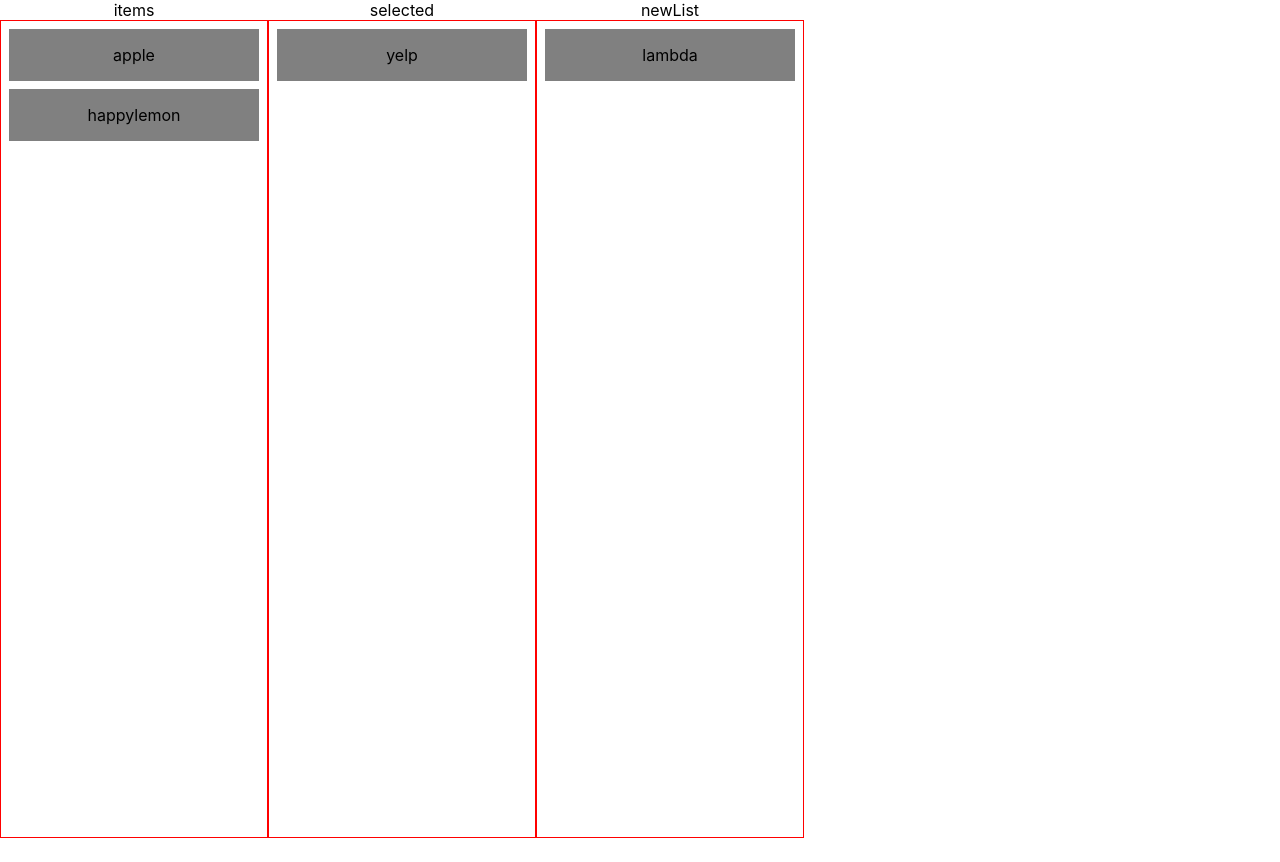
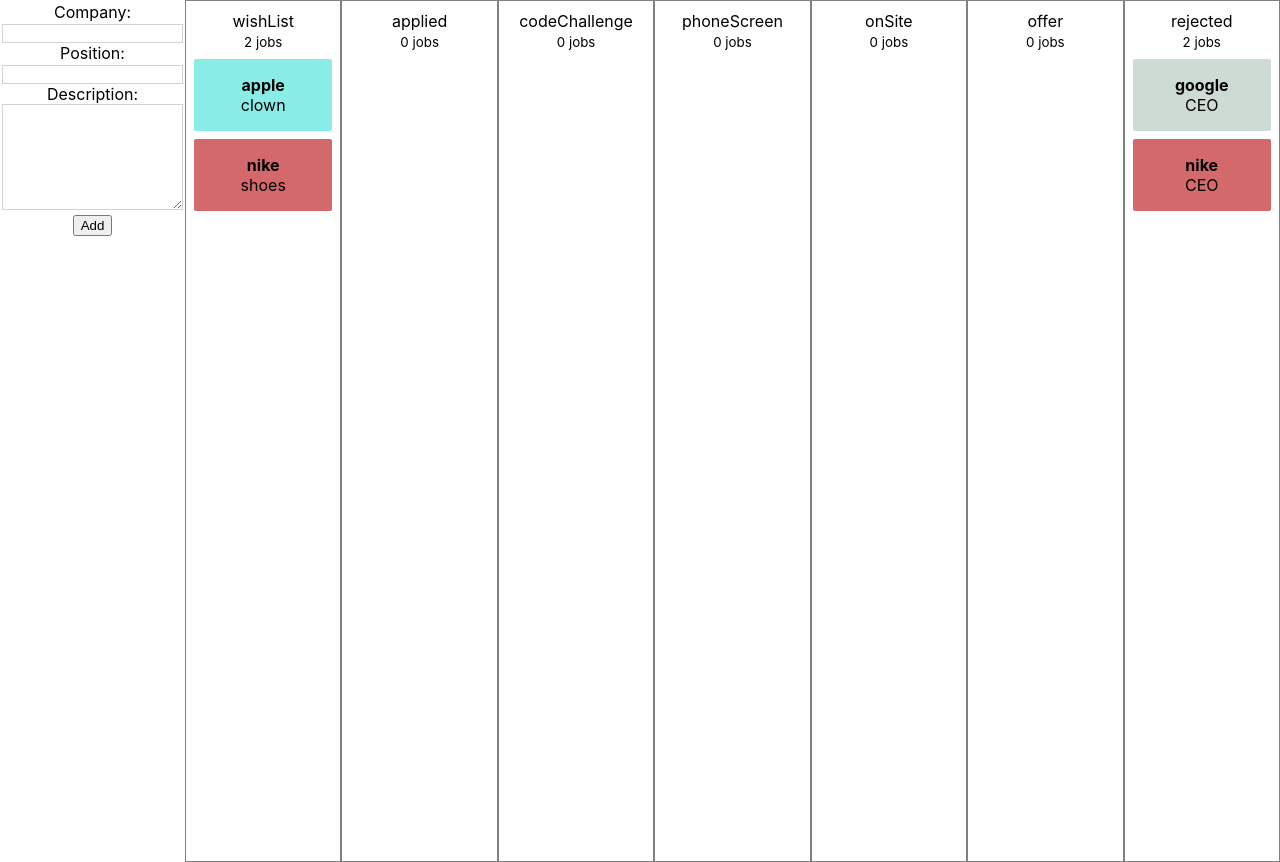
Before and after one commit to ivyc81/hunter-clone, a React (Create React App) app: page / in a window 1280 px wide. Before the commit the page ends 838 px from the top, so only its background shows below. Built offline with nearby package versions, Linux system fonts and the light colour scheme; data requests are answered from the project's data file.

Commit message:
add NewJobForm

```diff
--- a/db.json
+++ b/db.json
@@ -1,24 +1,35 @@
 {
-  "items": [
+  "wishList": [
     {
       "id": 1,
-      "content": "apple"
+      "company": "apple",
+      "position": "clown",
+      "color": "#88ede7"
     },
     {
-      "id": 4,
-      "content": "happylemon"
+      "company": "nike",
+      "position": "shoes",
+      "color": "rgb(211, 105, 107)",
+      "id": 2
     }
   ],
-  "selected": [
+  "applied": [],
+  "codeChallenge": [],
+  "phoneScreen": [],
+  "onSite": [],
+  "offer": [],
+  "rejected": [
     {
-      "id": 2,
-      "content": "yelp"
-    }
-  ],
-  "newList": [
+      "company": "google",
+      "position": "CEO",
+      "color": "rgb(206, 219, 212)",
+      "id": 3
+    },
     {
-      "id": 3,
-      "content": "lambda"
+      "company": "nike",
+      "position": "CEO",
+      "color": "rgb(211, 105, 107)",
+      "id": 4
     }
   ]
 }
--- a/src/App.js
+++ b/src/App.js
@@ -3,13 +3,7 @@
 import './App.css';
 import apiHelper from './api';
 import Column from './Column';
-
-// fake data generator
-const getItems = (count, offset = 0) =>
-  Array.from({ length: count }, (v, k) => k).map(k => ({
-    id: `item-${k + offset}`,
-    content: `item ${k + offset}`
-  }));
+import NewJobForm from './NewJobForm';
 
 // a little function to help us with reordering the result
 const reorder = (list, startIndex, endIndex) => {
@@ -43,30 +37,57 @@
   return result;
 };
 
+const chooseColor = (companyName) =>{
+  let R = 0;
+  let G = 0;
+  let B = 0;
+
+  for(let i = 0; i < companyName.length; i++){
+    if(i % 3 === 0){
+      R += companyName.charCodeAt(i);
+    } else if (i % 3 === 1){
+      G += companyName.charCodeAt(i);
+    } else {
+      B += companyName.charCodeAt(i);
+    }
+  }
+
+  console.log(R, G, B)
+  return `rgb(${R % 255}, ${G % 255}, ${B % 255})`;
+}
+
 class App extends Component {
-  state = {
-    items: [],
-    selected: [],
-    newList: [],
-  };
+  constructor(props){
+    super(props);
+    this.state = {
+      wishList: [],
+      applied: [],
+      codeChallenge: [],
+      phoneScreen: [],
+      onSite: [],
+      offer: [],
+      rejected: [],
+    };
+    this.addItem = this.addItem.bind(this);
+  }
 
   async componentDidMount(){
-    let items = await apiHelper.getResource('items');
-    let selected = await apiHelper.getResource('selected');
-    let newList = await apiHelper.getResource('newList');
+    const state = {};
 
-    this.setState({items, selected, newList})
+    for(let key in this.state){
+      state[key] = await apiHelper.getResource(`${key}`);
+    }
+
+    this.setState(state)
   }
 
-  /**
-   * A semi-generic way to handle multiple lists. Matches
-   * the IDs of the droppable container to the names of the
-   * source arrays stored in the state.
-   */
-  // id2List = {
-  //   droppable: 'items',
-  //   droppable2: 'selected'
-  // };
+  async addItem(resource, data){
+    const companyName = data.company;
+    const color = chooseColor(companyName);
+    data.color = color;
+    const result = await apiHelper.addResource('wishList', data);
+    this.setState({wishList: [...this.state.wishList, result] });
+  }
 
   getList = id => this.state[id];
 
@@ -107,6 +128,7 @@
   };
 
   createColumns() {
+
     const arr = [];
     for (let key in this.state) {
       arr.push(<Column key={key} title={key} droppableId={key} items={this.state[key]} />);
@@ -122,6 +144,7 @@
     return (
       <DragDropContext onDragEnd={this.onDragEnd}>
         <div className='App'>
+          <NewJobForm triggerAddJob={this.addItem}/>
           {columns}
         </div>
       </DragDropContext>
--- a/src/Card.js
+++ b/src/Card.js
@@ -4,14 +4,15 @@
 
 const grid = 8;
 
-const getItemStyle = (isDragging, draggableStyle) => ({
+const getItemStyle = (isDragging, draggableStyle, color) => ({
   // some basic styles to make the items look a bit nicer
   userSelect: 'none',
   padding: grid * 2,
   margin: `0 0 ${grid}px 0`,
+  borderRadius: 2,
 
   // change background colour if dragging
-  background: isDragging ? 'lightgreen' : 'grey',
+  background: isDragging ? 'lightgreen' : `${color}`,
 
   // styles we need to apply on draggables
   ...draggableStyle
@@ -31,9 +32,11 @@
         {...provided.dragHandleProps}
         style={getItemStyle(
           snapshot.isDragging,
-          provided.draggableProps.style
+          provided.draggableProps.style,
+          item.color
           )}>
-            {item.content}
+            <div><b>{item.company}</b></div>
+            <div>{item.position}</div>
         </div>
       )}
     </Draggable>
--- a/src/Column.js
+++ b/src/Column.js
@@ -6,8 +6,14 @@
 const grid = 8;
 
 const StyledDiv = styled.div`
-  border: 1px solid red;
-  width: 250px;
+  border: 1px solid grey;
+  width: 12.5vw;
+  padding: 10px 0;
+`;
+
+const StyledDrop = styled.div`
+  box-sizing: border-box;
+  width: 100%;
   padding: ${grid}px;
   min-height: 100vh;
 `;
@@ -28,21 +34,22 @@
 function Column(props) {
   const {droppableId, items, title} = props;
   return (
-    <div>
-      {title}
+    <StyledDiv>
+      <div>{title}</div>
+      <div><small>{items.length} jobs</small></div>
       <Droppable droppableId={droppableId}>
       {(provided, snapshot) => (
-        <StyledDiv
+        <StyledDrop
         ref={provided.innerRef}>
           {items.map((item, index) => (
             <Card key={item.id} item={item} index={index} />
             ))}
           <div style={getStyle(snapshot.isDraggingOver)}></div>
           {provided.placeholder}
-        </StyledDiv>
+        </StyledDrop>
       )}
     </Droppable>
-  </div>
+  </StyledDiv>
   );
 }
 
--- /dev/null
+++ b/src/NewJobForm.js
@@ -0,0 +1,56 @@
+import React, { Component } from 'react';
+import styled from 'styled-components';
+
+const StyledForm = styled.form`
+  padding: 2px;
+`;
+
+const StyledInput = styled.input`
+  box-sizing: border-box;
+  width: 100%;
+  border: 1px solid lightgrey;
+`;
+
+const StyledTextArea = styled.textarea`
+  height: 100px;
+  border-width: 2px;
+  border-style: inset;
+  border: 1px solid lightgrey;
+`;
+
+class NewJobForm extends Component{
+  constructor(props){
+    super(props);
+    this.state={
+      company: '',
+      position: '',
+      description: '',
+    }
+    this.handleChange = this.handleChange.bind(this);
+    this.handleSubmit = this.handleSubmit.bind(this);
+  }
+
+  handleChange(evt){
+    this.setState({[evt.target.name]: evt.target.value});
+  }
+
+  handleSubmit(evt){
+    evt.preventDefault();
+    this.props.triggerAddJob('', this.state);
+  }
+
+  render(){
+    return(
+      <StyledForm onSubmit={this.handleSubmit}>
+        <label htmlFor="company">Company:</label><br/>
+        <StyledInput onChange={this.handleChange} value={this.state.company} name="company" /><br/>
+        <label htmlFor="position">Position:</label><br/>
+        <StyledInput onChange={this.handleChange} value={this.state.position} name="position" /><br/>
+        <label htmlFor="description">Description:</label><br/>
+        <StyledTextArea onChange={this.handleChange} value={this.state.description} name="description" /><br/>
+        <button>Add</button>
+      </StyledForm>
+    )}
+}
+
+export default NewJobForm;
```
